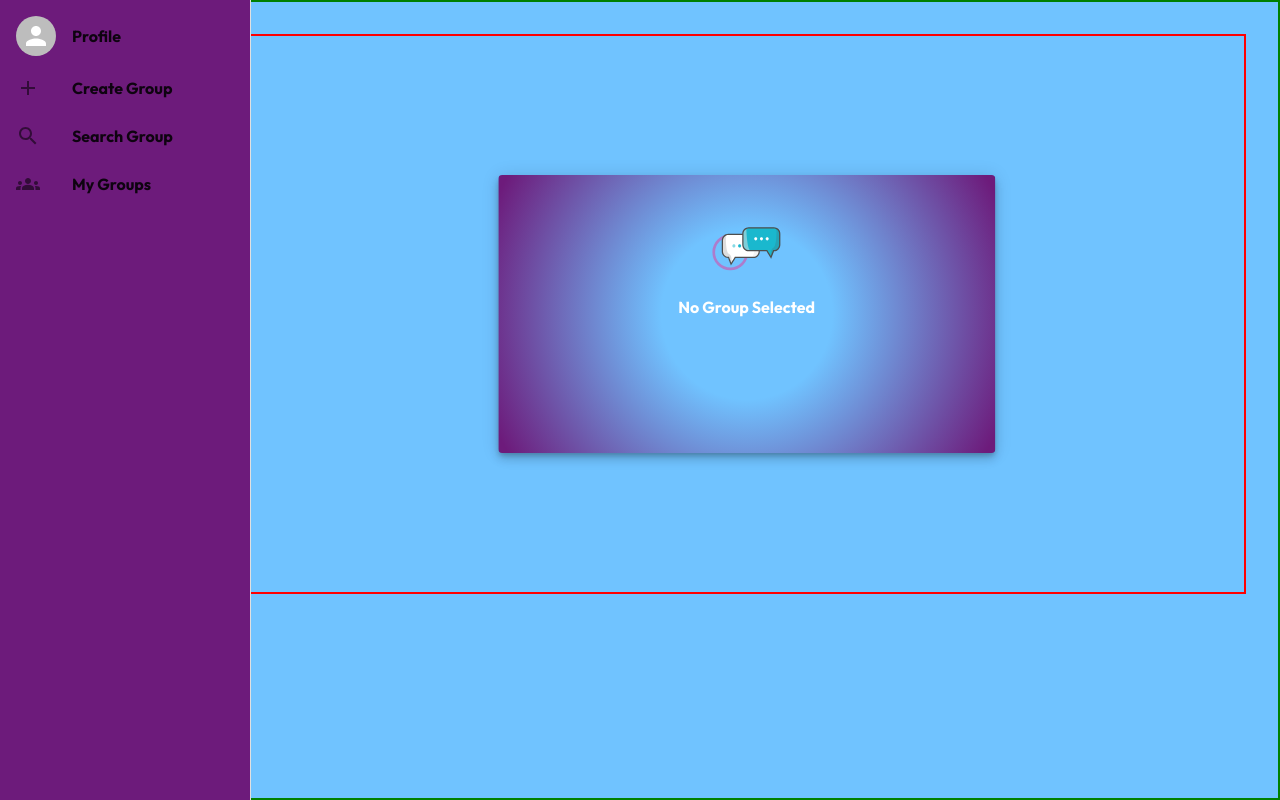
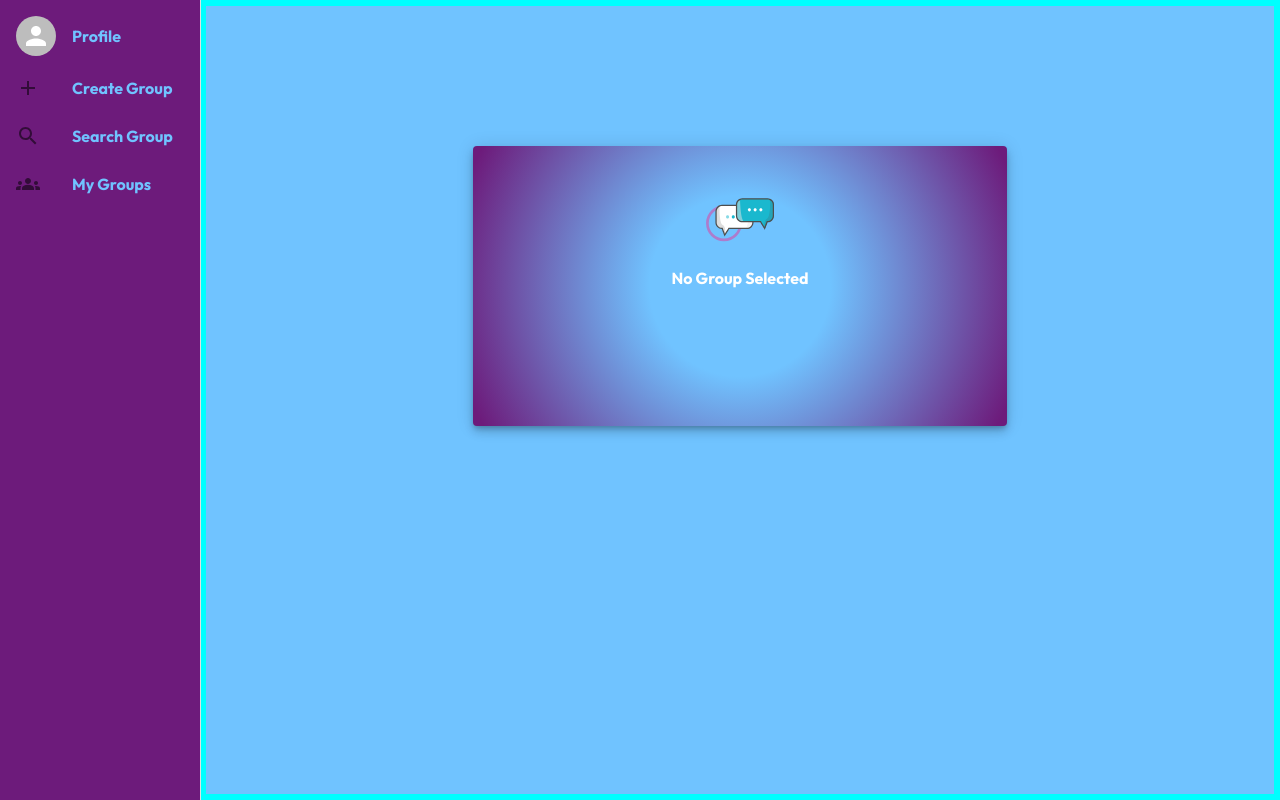
Before and after one commit to franNotSleep/Chat-Application-Frontend, a React (Vite) app: page /chat in a window 1280 px wide. Built offline with nearby package versions, Linux system fonts and the light colour scheme; no server answers; sample sign-in values are in the browser's storage.

Commit message:
customize chat and add scroll on new item

```diff
--- a/src/components/Chat/ChatDisplay.tsx
+++ b/src/components/Chat/ChatDisplay.tsx
@@ -1,14 +1,13 @@
-import { Box, Button, Divider, Typography } from '@mui/material';
-import Paper from '@mui/material/Paper';
+import { Box, CssBaseline } from '@mui/material';
 import axios from 'axios';
-import Lottie from 'lottie-react';
-import React, { useEffect, useState } from 'react';
+import React, { useEffect, useRef, useState } from 'react';
 import { useNavigate } from 'react-router';
 import { io } from 'socket.io-client';
 
-import chatAnimation from '../../assets/chatAnimation.json';
 import { IUser } from '../Group/CreateGroup';
 import ChatForm from './ChatForm';
+import ChatHeader from './ChatHeader';
+import ChatLobbie from './ChatLobbie';
 import Messages from './Messages';
 
 // Connect to socket
@@ -137,83 +136,47 @@ const ChatDisplay = (props: IChatDisplayProps) => {
   return (
     <Box
       sx={{
-        padding: "2rem",
         background: "#70C3FF",
-        border: "2px solid green",
         height: 1 / 1,
+        display: "flex",
+        flexWrap: "wrap",
+        width: 1 / 1,
+        alignContent: "space-between",
+        border: "5px solid cyan",
       }}
     >
+      <CssBaseline />
+      {/* Chat Header start */}
+      {props.selectedGroup && (
+        <ChatHeader
+          groupName={props.selectedGroup.name}
+          leaveGroup={leaveGroup}
+        />
+      )}
+      {/* Chat Header end */}
+
+      {/* ======================== */}
+
       {/* Chat Start */}
       <Box
         sx={{
+          width: 1 / 1,
           height: "70vh",
-          margin: "0 auto",
-          width: 1 / 1,
           position: "relative",
-          border: "2px solid red",
+          overflowY: "scroll",
         }}
       >
         {/* if not group selected */}
-        {!props.selectedGroup && (
-          <Paper
-            elevation={6}
-            sx={{
-              width: 1 / 2,
-              height: 1 / 2,
-              position: "absolute",
-              top: "50%",
-              left: "50%",
-              transform: "translate(-50%, -50%)",
-              color: "#fff",
-              background:
-                "rgb(112,195,255) radial-gradient(circle, rgba(112,195,255,1) 30%, rgba(109,27,123,1) 97%)",
-              textAlign: "center",
-              padding: "20px",
-            }}
-          >
-            <Lottie
-              animationData={chatAnimation}
-              loop={true}
-              style={{
-                width: "70px",
-                height: "100px",
-                margin: "0 auto",
-              }}
-            />
-            No Group Selected
-          </Paper>
-        )}
+        {!props.selectedGroup && <ChatLobbie />}
 
-        {/* If there is a group */}
-        {props.selectedGroup && (
-          <Box
-            sx={{
-              display: "flex",
-              flexDirection: "row",
-              alignItems: "center",
-              justifyContent: "space-between",
-              textAlign: "center",
-            }}
-          >
-            {/* Group name */}
-            <Typography variant="h4" component="h2">
-              {props.selectedGroup?.name}
-            </Typography>
-            <Divider orientation="vertical" />
-            {/* Leave group button */}
-            <Button
-              variant="contained"
-              color="error"
-              onClick={() => leaveGroup()}
-            >
-              Leave Group
-            </Button>
-          </Box>
-        )}
         {props.selectedGroup && <Messages messages={message} />}
       </Box>
+
       {/* Chat End */}
 
+      {/* ======================== */}
+
+      {/* Chat footer start */}
       {props.selectedGroup && (
         <ChatForm
           onSubmitHandler={submitHandler}
@@ -221,6 +184,7 @@ const ChatDisplay = (props: IChatDisplayProps) => {
           content={newMessage ? newMessage.content : ""}
         />
       )}
+      {/* Chat footer end */}
     </Box>
   );
 };
--- a/src/components/Chat/ChatForm.tsx
+++ b/src/components/Chat/ChatForm.tsx
@@ -17,17 +17,20 @@ const ChatForm = (props: IChatFormProps) => {
       variant="outlined"
       component="form"
       onSubmit={props.onSubmitHandler}
-      sx={{ p: "0.5rem", display: "flex", alignItems: "center" }}
+      sx={{
+        p: "0.5rem",
+        display: "flex",
+        border: "1px solid red",
+        width: 1 / 1,
+      }}
     >
       <InputBase
-        sx={{ ml: 1, flex: 1 }}
         fullWidth
-        inputProps={{ "aria-label": "Send Message" }}
         placeholder="Send Message"
         value={props.content}
         onChange={props.onChangeHandler}
       />
-      <IconButton type="submit" sx={{ p: "10px" }}>
+      <IconButton type="submit">
         <SendIcon />
       </IconButton>
     </Paper>
--- /dev/null
+++ b/src/components/Chat/ChatHeader.tsx
@@ -0,0 +1,27 @@
+import { Box, Button, Typography } from '@mui/material';
+import React from 'react';
+
+interface IChatHeaderProps {
+  groupName: string;
+  leaveGroup: () => Promise<void>;
+}
+
+const ChatHeader = (props: IChatHeaderProps) => {
+  return (
+    <Box>
+      <Typography variant="h4" component="h2">
+        {props.groupName}
+      </Typography>
+
+      <Button
+        variant="contained"
+        color="error"
+        onClick={() => props.leaveGroup()}
+      >
+        Leave Group
+      </Button>
+    </Box>
+  );
+};
+
+export default ChatHeader;
--- /dev/null
+++ b/src/components/Chat/ChatLobbie.tsx
@@ -0,0 +1,39 @@
+import { Paper } from '@mui/material';
+import Lottie from 'lottie-react';
+import React from 'react';
+
+import chatAnimation from '../../assets/chatAnimation.json';
+
+const ChatLobbie = () => {
+  return (
+    <Paper
+      elevation={6}
+      sx={{
+        width: 1 / 2,
+        height: 1 / 2,
+        position: "absolute",
+        top: "50%",
+        left: "50%",
+        transform: "translate(-50%, -50%)",
+        color: "#fff",
+        background:
+          "rgb(112,195,255) radial-gradient(circle, rgba(112,195,255,1) 30%, rgba(109,27,123,1) 97%)",
+        textAlign: "center",
+        padding: "20px",
+      }}
+    >
+      <Lottie
+        animationData={chatAnimation}
+        loop={true}
+        style={{
+          width: "70px",
+          height: "100px",
+          margin: "0 auto",
+        }}
+      />
+      No Group Selected
+    </Paper>
+  );
+};
+
+export default ChatLobbie;
--- a/src/components/Chat/Messages.tsx
+++ b/src/components/Chat/Messages.tsx
@@ -11,6 +11,8 @@ interface IMessagesProps {
 
 const Messages = (props: IMessagesProps) => {
   const navigate = useNavigate();
+  const messageEndRef = React.useRef<HTMLDivElement>(null);
+
   let currentUser: IUser;
 
   // If not token, go back to the form component
@@ -23,14 +25,21 @@ const Messages = (props: IMessagesProps) => {
   } catch (err) {
     navigate("/");
   }
+
+  // Scroll on new message
+  React.useEffect(() => {
+    messageEndRef.current?.scrollIntoView();
+  }, [props.messages]);
+
   return (
     <Box
       sx={{
         display: "flex",
+        height: "70vh",
         flexDirection: "column",
-        padding: "1rem",
       }}
     >
+      {props.messages.length === 0 && "Not Message"}
       {props.messages.map((message) => (
         <Message
           sender={message.sender}
@@ -39,6 +48,7 @@ const Messages = (props: IMessagesProps) => {
           key={message._id}
         />
       ))}
+      <div ref={messageEndRef}></div>
     </Box>
   );
 };
@@ -49,23 +59,25 @@ interface IMessageProps {
   sender: IUser;
 }
 const Message = (props: IMessageProps) => {
-  console.log(props.sender);
+  const date = new Date(props.message.createdAt?.toLocaleString() ?? "");
   return (
     <Paper
       elevation={3}
       sx={{
-        width: "max-content",
-        height: 20,
-        padding: "0.5rem",
+        padding: "10px",
         margin: 1,
         background: props.self ? "#ebc9bb" : "#99826c",
         alignSelf: props.self ? "flex-end" : "flex-start",
         borderRadius: "50px",
         display: "flex",
-        textAlign: "center",
       }}
     >
-      <Avatar src={props.sender.avatar} />
+      <Avatar
+        sx={{ width: 24, height: 24 }}
+        src={props.sender.avatar}
+        alt="random skin"
+      />
+
       <Typography>{props.message.content}</Typography>
     </Paper>
   );
--- a/src/components/Group/GroupMenu.tsx
+++ b/src/components/Group/GroupMenu.tsx
@@ -31,6 +31,9 @@ interface IGroupMenuProps {
   currentUser: IUser;
   setValue: React.Dispatch<React.SetStateAction<Value>>;
   setOpen: React.Dispatch<React.SetStateAction<boolean>>;
+  drawerWidth: {
+    sm: number;
+  };
 }
 
 const GroupMenu = (props: IGroupMenuProps) => {
@@ -64,11 +67,19 @@ const GroupMenu = (props: IGroupMenuProps) => {
 
   const list = (anchor: Anchor) => (
     <Box
-      sx={{ width: 250, background: "#6d1b7b", height: 1 / 1 }}
+      sx={{
+        width: { ...props.drawerWidth, xs: 200 },
+        background: "#6d1b7b",
+        height: 1 / 1,
+      }}
       onClick={toggleDrawer(anchor, false)}
       onKeyDown={toggleDrawer(anchor, false)}
     >
-      <List>
+      <List
+        sx={{
+          color: "#70c3ff",
+        }}
+      >
         <ListItem disablePadding onClick={() => clickSetValueHandler(0)}>
           <ListItemButton>
             <ListItemAvatar>
@@ -99,13 +110,12 @@ const GroupMenu = (props: IGroupMenuProps) => {
       {/* Menu for small devices */}
       <IconButton
         size="large"
-        edge="start"
         color="inherit"
         aria-label="menu"
         sx={{ mr: 2 }}
         onClick={toggleDrawer("left", true)}
       >
-        <MenuIcon />
+        <MenuIcon color="primary" />
       </IconButton>
       <Drawer
         sx={{
@@ -126,6 +136,7 @@ const GroupMenu = (props: IGroupMenuProps) => {
       <Drawer
         sx={{
           display: { xs: "none", sm: "block" },
+          width: props.drawerWidth,
         }}
         variant="permanent"
         anchor={"left"}
--- a/src/components/Group/GroupNav.tsx
+++ b/src/components/Group/GroupNav.tsx
@@ -19,6 +19,11 @@ const GroupNav = (props: IGroupNavProps) => {
   const [value, setValue] = React.useState<Value>(null);
   const [open, setOpen] = React.useState(false);
   const [group, setGroup] = React.useState<IGroup>();
+
+  // Determine the drawers width to syncronize with the GroupNav component
+  let drawerWidth = {
+    sm: 200,
+  };
 
   let token!: string;
   let currentUser!: IUser;
@@ -92,10 +97,12 @@ const GroupNav = (props: IGroupNavProps) => {
       sx={{
         height: 1 / 1,
         background: "#6d1b7b",
+        width: drawerWidth,
       }}
     >
       <GroupMenu
         currentUser={currentUser}
+        drawerWidth={drawerWidth}
         setValue={setValue}
         setOpen={setOpen}
       />
--- a/src/components/Group/SearchGroup.tsx
+++ b/src/components/Group/SearchGroup.tsx
@@ -89,7 +89,6 @@ const SearchGroup = (props: ISearchGroupProps) => {
           options={groups}
           renderInput={(params) => (
             <TextField
-              fullWidth
               margin="normal"
               {...params}
               label="Search group"
--- a/src/main.css
+++ b/src/main.css
@@ -2,4 +2,5 @@
 
 body {
   text-align: center;
+  background: #70c3ff;
 }
--- a/src/pages/ChatPages.tsx
+++ b/src/pages/ChatPages.tsx
@@ -1,6 +1,6 @@
 import './style.css';
 
-import { CssBaseline, Grid } from '@mui/material';
+import { Box, CssBaseline } from '@mui/material';
 import { createTheme, ThemeProvider } from '@mui/material/styles';
 import React, { useEffect, useRef, useState } from 'react';
 import { useNavigate } from 'react-router-dom';
@@ -42,7 +42,7 @@ const ChatPages = () => {
 
   return (
     <ThemeProvider theme={theme}>
-      <Grid container sx={{ height: "100vh" }} spacing={0}>
+      {/* <Grid container sx={{ height: "100vh" }} spacing={0}>
         <CssBaseline />
         <Grid item xs={2} sm={2} md={2}>
           <GroupNav onGetGroup={getGroup} />
@@ -50,7 +50,18 @@ const ChatPages = () => {
         <Grid item xs={10} sm={10} md={10}>
           <ChatDisplay cleanGroup={cleanGroup} selectedGroup={group} />
         </Grid>
-      </Grid>
+      </Grid> */}
+      <Box
+        sx={{
+          display: "flex",
+          height: "100vh",
+          border: "1px solid cyan",
+        }}
+      >
+        <CssBaseline />
+        <GroupNav onGetGroup={getGroup} />
+        <ChatDisplay cleanGroup={cleanGroup} selectedGroup={group} />
+      </Box>
     </ThemeProvider>
   );
 };
```
